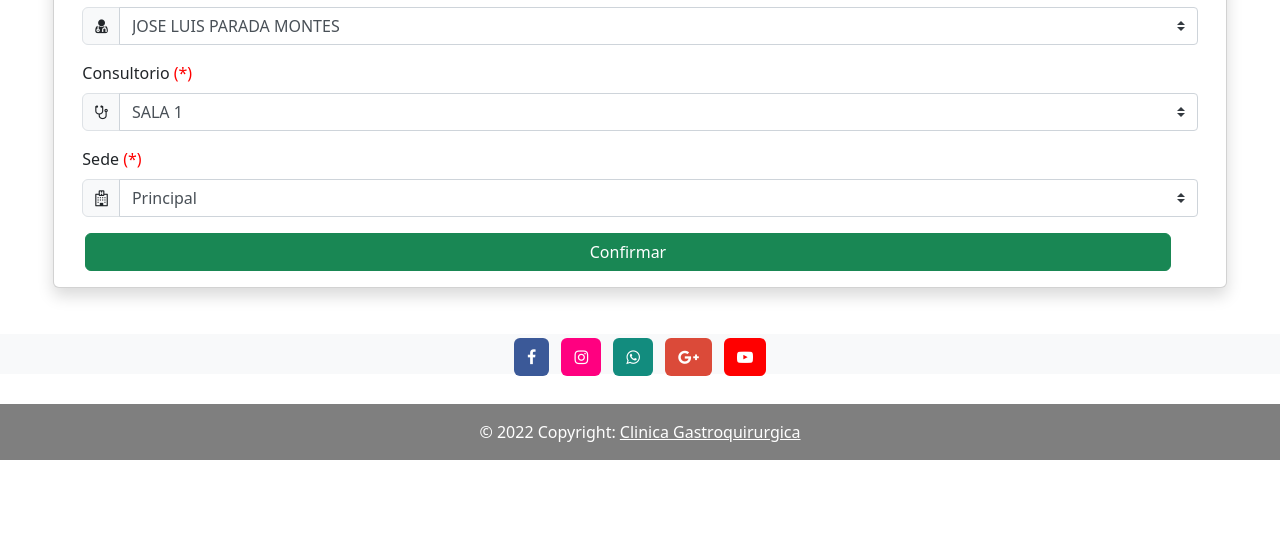
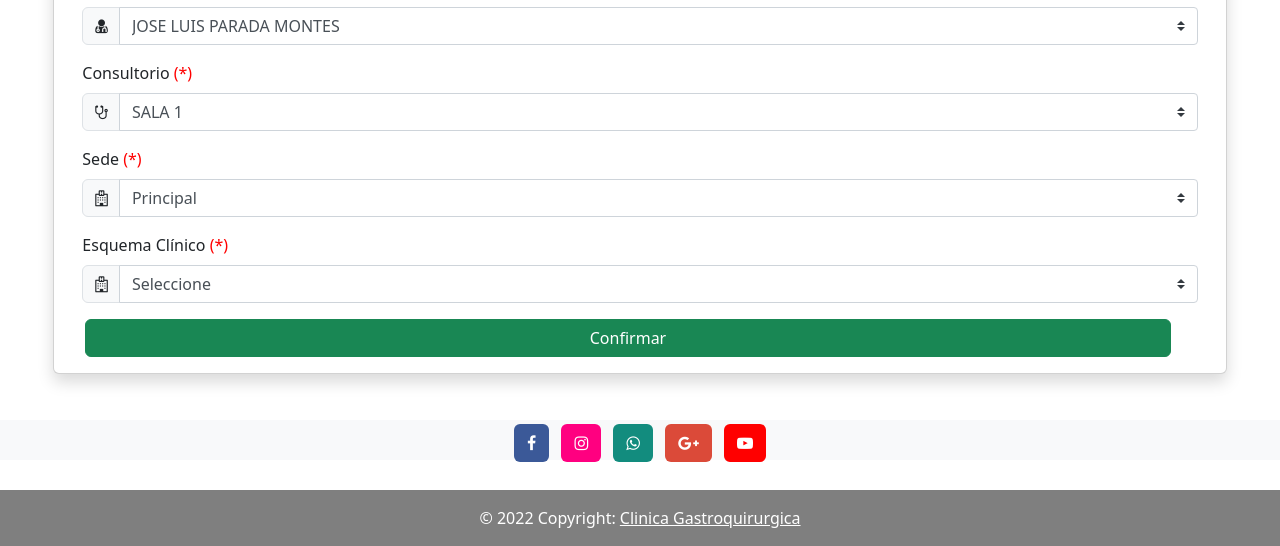
Before and after one commit to NelsonAmayaCalderon19/Software_Consentimiento_Final, a PHP site: page /crear_cita.php in a window 1280 px wide. Shown: the part 1272-1818 px from the top of the page. Before the commit the page ends 1732 px from the top, so only its background shows below. Run offline with PHP 8.4, Linux system fonts and the light colour scheme; the visitor is signed in with stand-in values (Sample User, id 1); data comes from the database, SQL or seed files in the repository; some libraries are stand-ins or nearby versions.

Commit message:
Validando Campos en Formulario de Creación de Cita

```diff
--- a/Controlador/Confirmar_Cita.php
+++ b/Controlador/Confirmar_Cita.php
@@ -28,8 +28,9 @@ $cita = new Cita();
         $medico = $_POST["selectmedico"];
         $consultorio = $_POST["selectconsultorio"];
         $sede = $_POST["selectsede"];
+        $esquema_clinico = $_POST["selectesquema"];
 
-        $cod = $cita->Guardar_Cita_Extraordinaria($nombre,$apellido,$documento,$tipo_documento,$edad,$afiliacion,$aseguradora,$regimen,$sexo,$fecha,$hora,$medico,$consultorio,$tipoexamen,$examen,$sede,"3");
+        $cod = $cita->Guardar_Cita_Extraordinaria($nombre,$apellido,$documento,$tipo_documento,$edad,$afiliacion,$aseguradora,$regimen,$sexo,$fecha,$hora,$medico,$consultorio,$tipoexamen,$examen,$sede,"3",$esquema_clinico);
         $sq="SELECT * FROM consent_examen as exam WHERE exam.cod_examen= :id";
         $result=$conexion->prepare($sq);
         $result->execute(array(
--- a/Controlador/Subir_Archivo.php
+++ b/Controlador/Subir_Archivo.php
@@ -49,7 +49,7 @@ if(filter_input(INPUT_POST, 'btnCargar')){
         echo "<br>";*/
         //$fecha = "CURDATE() + INTERVAL 1 DAY";
         $cod_examen= $cita->Consultar_Cod_Examen($datos[17]);
-        $cod = $cita->Guardar_Cita($datos[1],$datos[0],$datos[2],$datos[3],$datos[6],$datos[7],$datos[8],$datos[9],$datos[10],$datos[14],$datos[11],$datos[16],$cod_examen,$datos[19],"3");
+        $cod = $cita->Guardar_Cita($datos[1],$datos[0],$datos[2],$datos[3],$datos[6],$datos[7],$datos[8],$datos[9],$datos[10],$datos[14],$datos[11],$datos[16],$cod_examen,$datos[19],"3",$datos[15]);
         $sq="SELECT * FROM consent_examen as exam WHERE exam.cod_examen= :id";
         $result=$conexion->prepare($sq);
         $result->execute(array(
--- a/crear_cita.php
+++ b/crear_cita.php
@@ -198,6 +198,18 @@ $conexion = $conexion->connect();
                         <option value="Otra">Otra</option>
   </select>
          </div>
+         <label for="validationCustomSelect">Esquema Clínico <span style="color:red;">(*)</span></label>
+
+     <div class="input-group mb-3">
+  <div class="input-group-prepend">
+      <label class="input-group-text" for="inputGroupSelect01"><i class="fa fa-hospital-o"></i></label>
+  </div>
+         <select class="custom-select" id="validationCustomSelect" name="selectesquema" aria-describedby="inputGroupPrepend" required>
+                        <option value="">Seleccione</option>
+                        <option value="No">No</option>
+                        <option value="Si">Si</option>
+                    </select>
+</div>
          <div class="col-12 text-center justify-content-center row">
 
 <input class="btn btn-success btn-acepta" type="submit" name="btnAcepta" value="Confirmar" />
```
Also changed, not shown: modelo/Cita.php (+8 -6 lines), firma_paciente_temp/borrar.txt (deleted).
